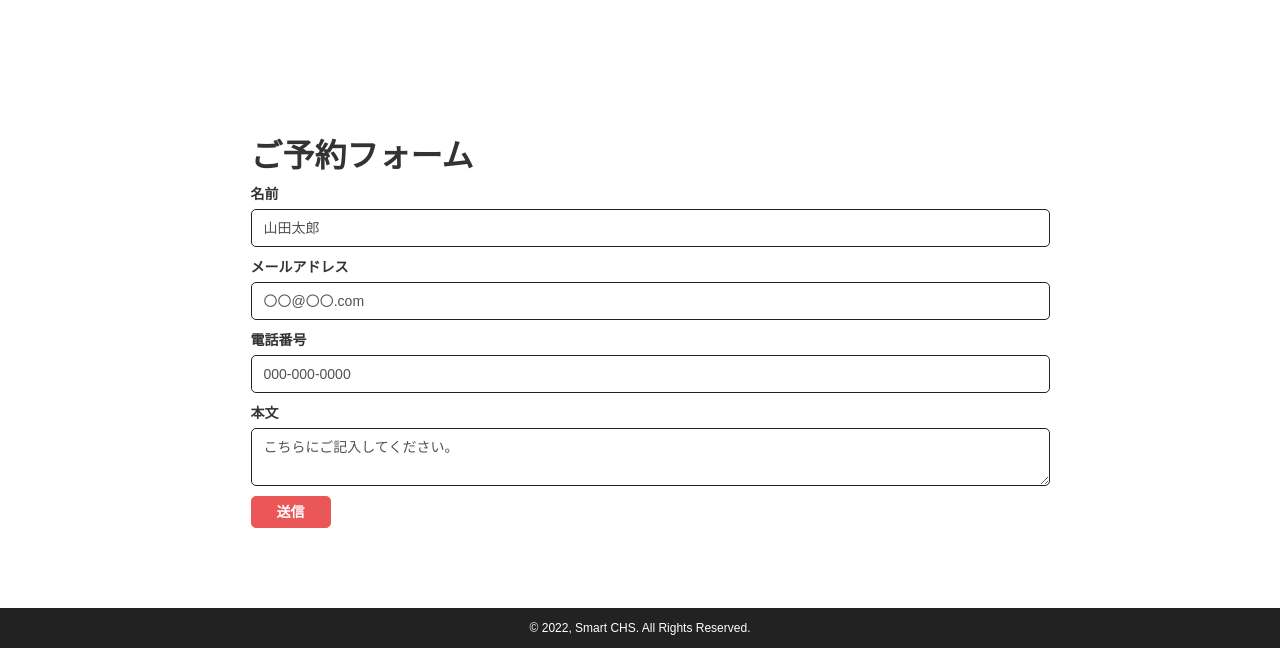
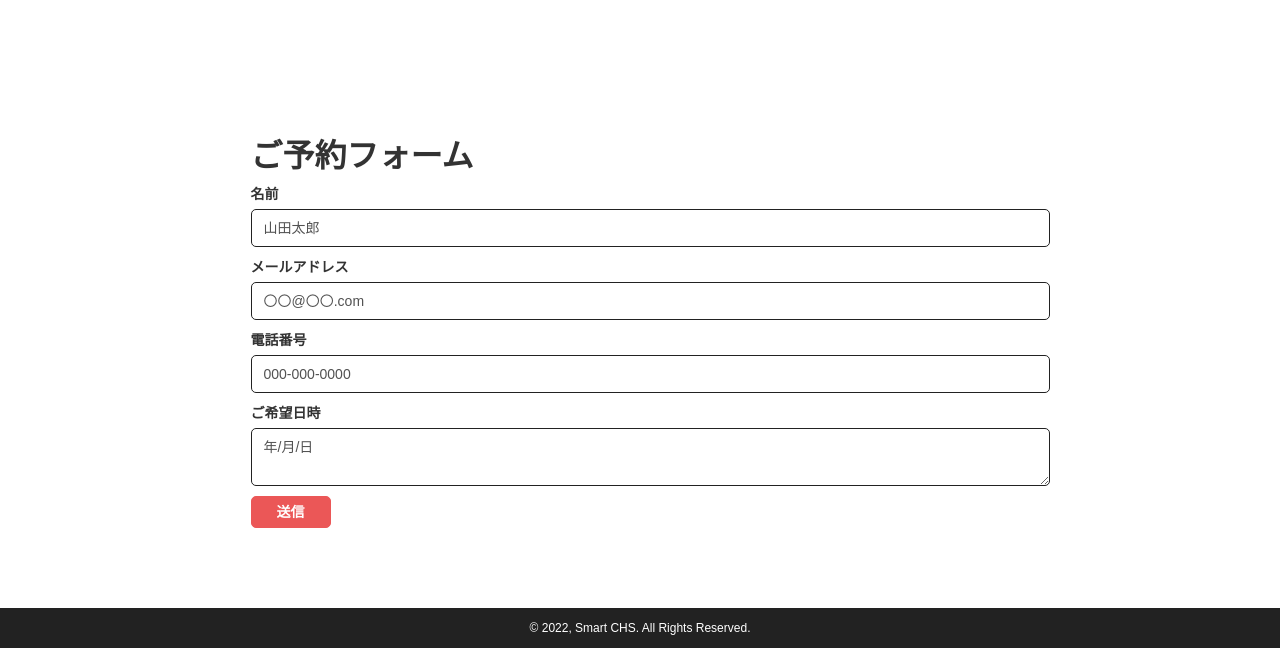
Before and after one commit to bitomitsuru/smart-chs, a plain HTML site: page yu-yue.html in a window 1280 px wide. Shown: the part 647-1295 px from the top of the page. Drawn offline with nearby package versions, Linux system fonts and the light colour scheme.

Commit message:
Update yu-yue.html

```diff
--- a/yu-yue.html
+++ b/yu-yue.html
@@ -57,7 +57,7 @@
         <div class="contact-right">
           <h2>ご予約フォーム</h2>
           <div class="w-form">
-            <form action="https://docs.google.com/forms/u/8/d/e/1FAIpQLSe7qGNozvb3lC0W_N2lPpw3AInkZkQOMDHrOiX4ifZa2iIqSQ/formResponse" method="post" target="hidden_iframe" onsubmit="submitted=true;"><label for="name">名前</label><input type="text" class="input w-input" maxlength="256" name="entry.1781547960" data-name="Name" placeholder="山田太郎" id="name"><label for="email">メールアドレス</label><input type="email" class="input w-input" maxlength="256" name="entry.906228378" data-name="Email" placeholder="〇〇@〇〇.com" id="email" required=""><label for="field">電話番号</label><input type="tel" class="input w-input" maxlength="256" name="entry.678914690" data-name="電話番号" placeholder="000-000-0000" id="field" required=""><label for="Message">本文</label><textarea placeholder="こちらにご記入してください。" maxlength="5000" id="Message" name="entry.1498612132" data-name="Message" class="input w-input"></textarea><input type="submit" value="送信" data-wait="送信中" class="btn w-button"></form>
+            <form action="https://docs.google.com/forms/u/8/d/e/1FAIpQLSe7qGNozvb3lC0W_N2lPpw3AInkZkQOMDHrOiX4ifZa2iIqSQ/formResponse" method="post" target="hidden_iframe" onsubmit="submitted=true;"><label for="name">名前</label><input type="text" class="input w-input" maxlength="256" name="entry.1781547960" data-name="Name" placeholder="山田太郎" id="name"><label for="email">メールアドレス</label><input type="email" class="input w-input" maxlength="256" name="entry.906228378" data-name="Email" placeholder="〇〇@〇〇.com" id="email" required=""><label for="field">電話番号</label><input type="tel" class="input w-input" maxlength="256" name="entry.678914690" data-name="電話番号" placeholder="000-000-0000" id="field" required=""><label for="Message">ご希望日時</label><textarea placeholder="年/月/日" maxlength="5000" id="Message" name="entry.1498612132" data-name="Message" class="input w-input"></textarea><input type="submit" value="送信" data-wait="送信中" class="btn w-button"></form>
             <script type="text/javascript">var submitted = false;</script>
             <iframe name="hidden_iframe" id="hidden_iframe" style="display:none;" onload="if(submitted){window.location='owen-ihe-wase-wan-liao';}"></iframe>
             <div class="success w-form-done">
```
